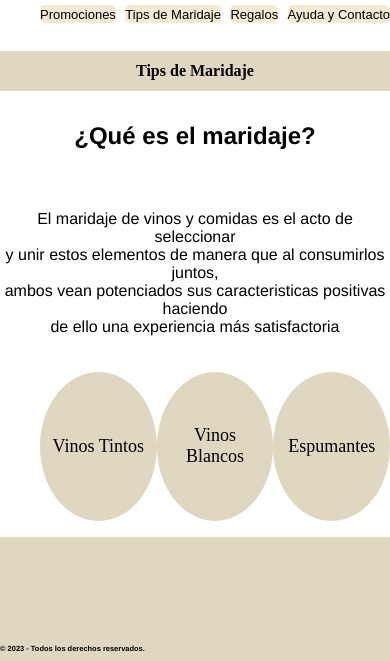
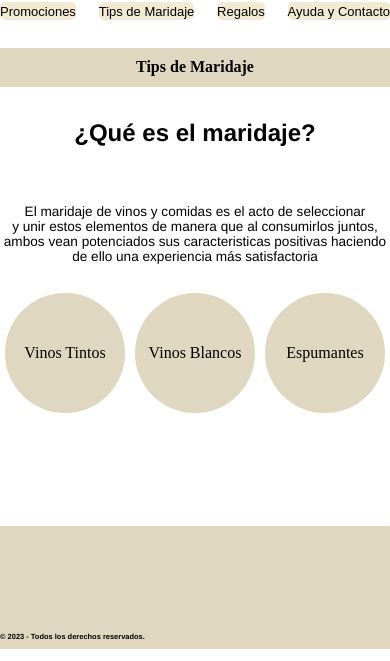
Before and after one commit to LuizaRMunoz/PF-Luiza-Rangel-Gama-Mu-oz-de-Satana, a website: page pages/tipsdemaridaje.html in a window 390 px wide. Shown: the part 209-870 px from the top of the page. Drawn offline with Linux system fonts and the light colour scheme.

Commit message:
arreglé el header nav, ul de tips de maridaje, agregué el media queries

```diff
--- a/scss/_header.scss
+++ b/scss/_header.scss
@@ -13,7 +13,8 @@ header {
         }
     }
     .links {
-        @include flexible (flex, row, nowrap, space-between, normal);
+        @include flexible (flex, row, wrap, space-between, normal);
+        padding: 0%;
         li {
             @include headernav;
             &:hover {
--- a/scss/_main.scss
+++ b/scss/_main.scss
@@ -70,19 +70,24 @@
             @include flexible (flex, column, nowrap, normal, normal);
             row-gap: 1.5rem;
             margin-top: 3%;
+            p {
+                @include mq {font-size: 0.85rem;}
+            }
         }
     }
     div {
         nav {
             ul {
                 @include flexible (flex, row, nowrap, space-around, normal);
-                margin-top: 5%;
+                margin-top: 4%;
                 list-style-type: none;
+                padding: 0%;
                 li {
                     a {
                         color: black;
                         text-decoration: none;
                         font-size: large;
+                        @include mq {font-size: medium;}
                     }
                 }
             }
@@ -96,7 +101,11 @@
         @include flexible (flex, row, nowrap, center, center);
         text-align: center;
         margin: 0 auto;
-        padding: 3%;
+        padding: 2%;
+        @include mq {
+            width: 6.5rem;
+            height: 6.5rem;
+        }
         &:hover {
             background-color: map-get($map: $color, $key: "hover" );
         }
```
Also changed, not shown: css/estilo.css, 1 other file.
